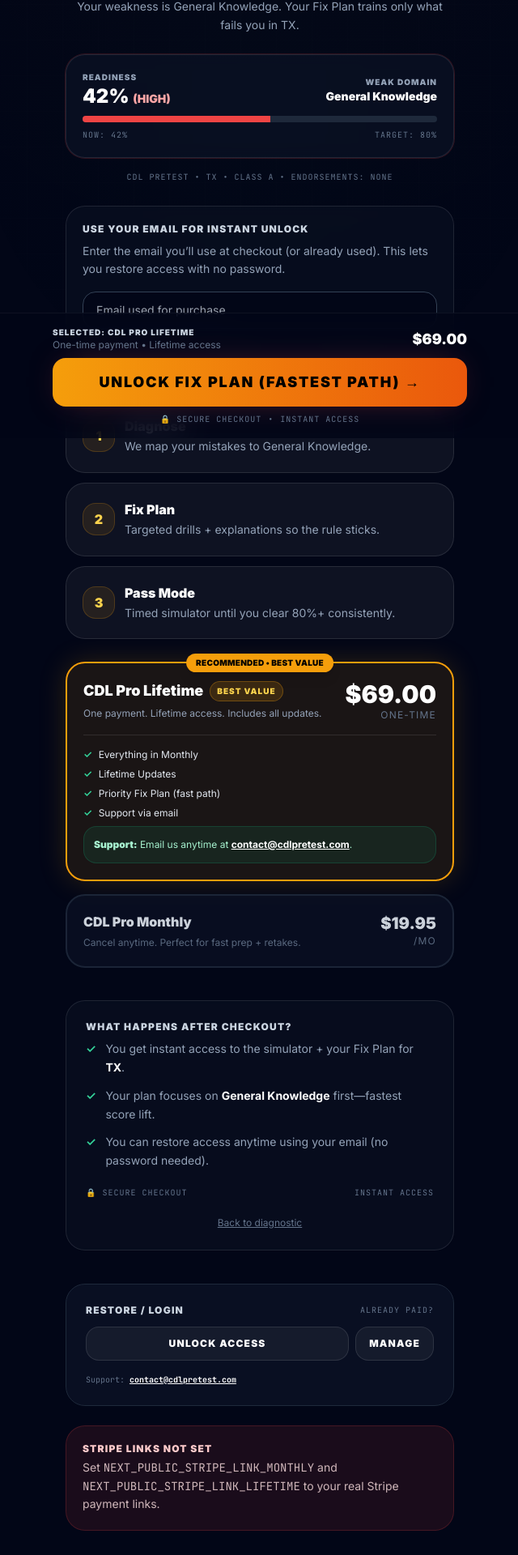
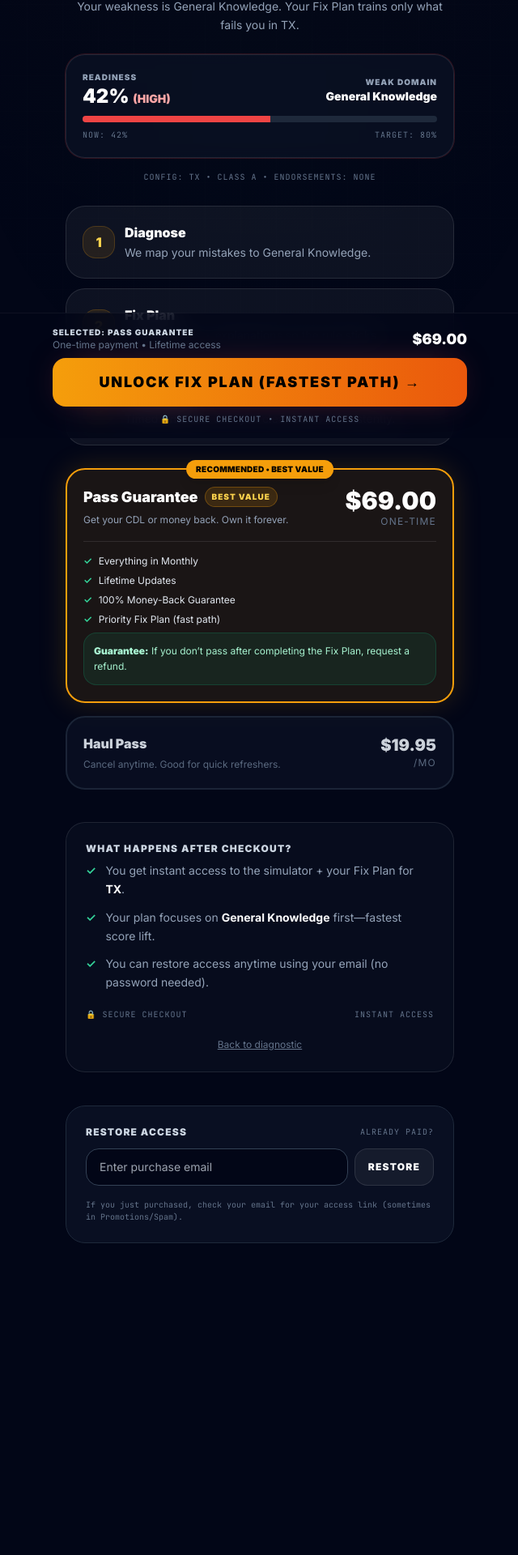
Before and after one commit to ismaelngoie/cdlpracticetest, a Next.js app: page /pay in a window 1280 px wide. Shown: the part 259-2179 px from the top of the page at 81% size, without its empty margins (319-959 px from the left). After the commit the page ends 1962 px from the top, so only its background shows below. Built offline with nearby package versions, Linux system fonts and the light colour scheme.

Commit message:
Update page.tsx

```diff
--- a/app/pay/page.tsx
+++ b/app/pay/page.tsx
@@ -7,50 +7,44 @@ import { useRouter, useSearchParams } from "next/navigation";
 
 // --- CONFIG ---
 type PlanKey = "monthly" | "lifetime";
-type AccessType = "subscription" | "lifetime";
 
-const APP_NAME = "CDL PreTest";
-const SUPPORT_EMAIL = "contact@cdlpretest.com";
-const PASSING_SCORE = 80;
-
-// Optional: keep in sync with your sim page config key
-const CONFIG_KEY = "haulOS.config.v1";
-
-// ✅ Stripe Payment Links (set via env in prod)
-// NEXT_PUBLIC_STRIPE_LINK_MONTHLY=https://buy.stripe.com/xxxx
-// NEXT_PUBLIC_STRIPE_LINK_LIFETIME=https://buy.stripe.com/yyyy
 const STRIPE_LINKS: Record<PlanKey, string> = {
-  monthly: process.env.NEXT_PUBLIC_STRIPE_LINK_MONTHLY || "https://buy.stripe.com/test_monthly",
-  lifetime: process.env.NEXT_PUBLIC_STRIPE_LINK_LIFETIME || "https://buy.stripe.com/test_lifetime",
+  // ⚠️ Replace with your real Stripe payment links
+  monthly: "https://buy.stripe.com/test_monthly",
+  lifetime: "https://buy.stripe.com/test_lifetime",
 };
 
 const PRICING = {
   monthly: {
     price: 19.95,
     cadence: "/mo",
-    title: "CDL Pro Monthly",
-    subtitle: "Cancel anytime. Perfect for fast prep + retakes.",
-    features: ["Full CDL Simulator Access", "Smart Fix Plan", "Unlimited Practice Tests", "Instant Explanations"],
+    title: "Haul Pass",
+    subtitle: "Cancel anytime. Good for quick refreshers.",
+    features: ["Full Simulator Access", "Smart Fix Plan", "Unlimited Retakes"],
   },
   lifetime: {
     price: 69.0,
     cadence: " one-time",
-    title: "CDL Pro Lifetime",
-    subtitle: "One payment. Lifetime access. Includes all updates.",
+    title: "Pass Guarantee",
+    subtitle: "Get your CDL or money back. Own it forever.",
     badge: "BEST VALUE",
-    features: ["Everything in Monthly", "Lifetime Updates", "Priority Fix Plan (fast path)", "Support via email"],
+    features: [
+      "Everything in Monthly",
+      "Lifetime Updates",
+      "100% Money-Back Guarantee",
+      "Priority Fix Plan (fast path)",
+    ],
   },
 } as const;
 
-// --- STORAGE (client only) ---
-const ACCESS_KEY = "cdlpretest.access.v1"; // JSON
-const EMAIL_KEY = "cdlpretest.email.v1"; // string
+const PASSING_SCORE = 80;
 
-type StoredAccess = {
-  email: string;
-  access: AccessType;
-  ts: number; // Date.now()
-};
+// Optional: keep in sync with your sim page config key
+const CONFIG_KEY = "haulOS.config.v1";
+
+// ✅ NEW: local storage keys for entitlement + billing email (used by restore + profile)
+const ACCESS_KEY = "haulOS.access.v1"; // "subscription" | "lifetime"
+const EMAIL_KEY = "haulOS.email.v1"; // purchase/billing email
 
 type UserContext = {
   score: number;
@@ -122,11 +116,11 @@ function stepCopy(score: number, weakDomain: string, userState: string) {
   if (score >= PASSING_SCORE) {
     return {
       headline: "Lock in your pass.",
-      sub: `You’re at ${score}%. Polish the last weak spots and walk into the ${userState} CDL test confident.`,
+      sub: `You’re at ${score}%. Fix the last weak spots and walk into the ${userState} test confident.`,
       steps: [
         { k: "1", t: "Confirm mastery", d: "Run targeted sets until your weak domain never misses." },
         { k: "2", t: "Timed reps", d: "Build speed under pressure so test day feels easy." },
-        { k: "3", t: "Final sweep", d: "Practice full simulator runs until you’re consistently 80%+." },
+        { k: "3", t: "Final sweep", d: "Practice the full simulator until you’re consistently 80%+." },
       ],
     };
   }
@@ -141,50 +135,29 @@ function stepCopy(score: number, weakDomain: string, userState: string) {
   };
 }
 
-function getStoredAccess(): StoredAccess | null {
-  const raw = safeParseJSON<StoredAccess>(typeof window !== "undefined" ? localStorage.getItem(ACCESS_KEY) : null);
-  if (!raw) return null;
-  if (!raw.email || !raw.access) return null;
-  return raw;
-}
+// ✅ NEW: Login response type matches your /api/login function
+type LoginResponse = { ok: boolean; access?: "subscription" | "lifetime"; error?: string };
 
-function persistAccess(email: string, access: AccessType) {
-  const payload: StoredAccess = { email, access, ts: Date.now() };
-  localStorage.setItem(ACCESS_KEY, JSON.stringify(payload));
-  localStorage.setItem(EMAIL_KEY, email);
+async function loginWithEmail(email: string): Promise<LoginResponse> {
+  const res = await fetch("/api/login", {
+    method: "POST",
+    headers: { "Content-Type": "application/json" },
+    body: JSON.stringify({ email }),
+    cache: "no-store",
+  });
 
-  // (Optional) legacy/compat keys (harmless + helps older gating code if any exists)
-  localStorage.setItem("haul.access", access);
-  localStorage.setItem("haul.email", email);
-  localStorage.setItem("userEmail", email);
-}
+  let json: any = null;
+  try {
+    json = await res.json();
+  } catch {
+    json = null;
+  }
 
-async function postJSON<T>(path: string, body: any, timeoutMs = 10000): Promise<T> {
-  const controller = new AbortController();
-  const t = setTimeout(() => controller.abort(), timeoutMs);
+  if (!res.ok) {
+    return { ok: false, error: json?.error || "Server error" };
+  }
 
-  try {
-    const res = await fetch(path, {
-      method: "POST",
-      headers: { "Content-Type": "application/json" },
-      cache: "no-store",
-      body: JSON.stringify(body),
-      signal: controller.signal,
-    });
-
-    const json = (await res.json().catch(() => ({}))) as any;
-    return json as T;
-  } finally {
-    clearTimeout(t);
-  }
-}
-
-function buildStripeLink(base: string, email?: string) {
-  // Stripe hosted checkout often supports prefilled_email as a query param (works with many payment links).
-  // If your link already has params, we append.
-  if (!email || !email.includes("@")) return base;
-  const sep = base.includes("?") ? "&" : "?";
-  return `${base}${sep}prefilled_email=${encodeURIComponent(email.trim())}`;
+  return (json || { ok: false }) as LoginResponse;
 }
 
 function PaywallContent() {
@@ -202,27 +175,14 @@ function PaywallContent() {
     endorsements: [],
   });
 
-  // Email (used for BOTH checkout prefill + restore/login)
-  const [email, setEmail] = useState("");
-
-  // Restore/login
+  // Restore
+  const [restoreEmail, setRestoreEmail] = useState("");
   const [isRestoring, setIsRestoring] = useState(false);
   const [restoreMsg, setRestoreMsg] = useState("");
-  const [restoredAccess, setRestoredAccess] = useState<AccessType | null>(null);
-
-  // Billing portal
-  const [isOpeningPortal, setIsOpeningPortal] = useState(false);
-  const [portalMsg, setPortalMsg] = useState("");
 
   // Sticky CTA behavior
   const [showSticky, setShowSticky] = useState(true);
   const topCtaRef = useRef<HTMLDivElement | null>(null);
-
-  const nextPath = useMemo(() => {
-    // Where to send users after successful login/restore
-    const n = searchParams.get("next");
-    return n && n.startsWith("/") ? n : "/sim";
-  }, [searchParams]);
 
   useEffect(() => {
     const s = parseInt(localStorage.getItem("diagnosticScore") || "42", 10);
@@ -247,12 +207,6 @@ function PaywallContent() {
       license,
       endorsements,
     });
-
-    // Prefill email from storage if we have it
-    const storedEmail = localStorage.getItem(EMAIL_KEY) || localStorage.getItem("haul.email") || "";
-    const stored = getStoredAccess();
-    if (stored?.email) setEmail(stored.email);
-    else if (storedEmail) setEmail(storedEmail);
   }, []);
 
   useEffect(() => {
@@ -274,16 +228,32 @@ function PaywallContent() {
     if (plan === "monthly" || plan === "lifetime") setSelectedPlan(plan);
   }, [searchParams]);
 
-  // Show success/cancel hints if Stripe redirects back with params (depends on your payment link settings)
+  // ✅ NEW: prefill restore email from URL (?email=) or saved local storage email
   useEffect(() => {
-    const success = searchParams.get("success");
-    const canceled = searchParams.get("canceled");
-    if (success) {
-      setRestoreMsg("Payment received ✅ Enter your purchase email to unlock access instantly.");
-    } else if (canceled) {
-      setRestoreMsg("Checkout canceled. You can try again anytime.");
+    const urlEmail = String(searchParams.get("email") || "").trim().toLowerCase();
+    if (urlEmail && urlEmail.includes("@")) {
+      setRestoreEmail(urlEmail);
+      return;
+    }
+
+    try {
+      const saved = String(localStorage.getItem(EMAIL_KEY) || localStorage.getItem("userEmail") || "").trim();
+      if (saved && saved.includes("@")) setRestoreEmail(saved.toLowerCase());
+    } catch {
+      // ignore
     }
   }, [searchParams]);
+
+  // ✅ NEW: checkout URL can prefill Stripe email if user typed one (or it was prefilled)
+  const checkoutUrl = useMemo(() => {
+    const base = STRIPE_LINKS[selectedPlan];
+    const email = String(restoreEmail || "").trim().toLowerCase();
+
+    if (!email || !email.includes("@")) return base;
+
+    const join = base.includes("?") ? "&" : "?";
+    return `${base}${join}prefilled_email=${encodeURIComponent(email)}`;
+  }, [selectedPlan, restoreEmail]);
 
   const { label: risk, tone } = riskFromScore(ctx.score);
   const tc = toneClasses(tone);
@@ -291,102 +261,51 @@ function PaywallContent() {
   const copy = useMemo(() => stepCopy(ctx.score, ctx.weakDomain, ctx.userState), [ctx.score, ctx.weakDomain, ctx.userState]);
 
   const progressToPass = useMemo(() => {
+    // visual progress towards PASSING_SCORE, capped
     const pct = (ctx.score / PASSING_SCORE) * 100;
     return clamp(Math.round(pct), 0, 100);
   }, [ctx.score]);
 
+  // ✅ NEW: risk-based sticky CTA text
   const stickyCtaText = useMemo(() => {
     if (risk === "HIGH") return "Unlock Fix Plan (fastest path) →";
     if (risk === "ELEVATED") return "Unlock Fix Plan (push to 80%) →";
-    return "Unlock Final Sweep Plan →";
+    return "Unlock Final Sweep Plan →"; // CLEAR
   }, [risk]);
 
-  const checkoutUrl = useMemo(() => buildStripeLink(STRIPE_LINKS[selectedPlan], email), [selectedPlan, email]);
+  const handleRestore = async () => {
+    const email = String(restoreEmail || "").trim().toLowerCase();
 
-  const checkoutDisabled = useMemo(() => {
-    // We don’t *require* email to checkout (Stripe can collect it),
-    // but email improves matching for instant restore/login.
-    return !STRIPE_LINKS[selectedPlan] || STRIPE_LINKS[selectedPlan].includes("test_");
-  }, [selectedPlan]);
-
-  const handleCheckout = () => {
-    // If user typed an email, store it so “restore” becomes one-tap after checkout email receipt.
-    if (email && email.includes("@")) {
-      localStorage.setItem(EMAIL_KEY, email.trim().toLowerCase());
-      localStorage.setItem("haul.email", email.trim().toLowerCase());
-    }
-    window.location.href = checkoutUrl;
-  };
-
-  const handleRestore = async () => {
-    const e = email.trim().toLowerCase();
-    if (!e || !e.includes("@")) {
-      setRestoreMsg("Please enter a valid purchase email.");
+    if (!email.includes("@")) {
+      setRestoreMsg("Please enter a valid email.");
       return;
     }
 
-    setPortalMsg("");
     setRestoreMsg("");
-    setRestoredAccess(null);
     setIsRestoring(true);
 
     try {
-      // ✅ Real login check (Cloudflare Pages Function): POST /api/login { email }
-      const res = await postJSON<{ ok: boolean; access?: AccessType; error?: string }>("/api/login", { email: e });
+      const result = await loginWithEmail(email);
 
-      if (!res?.ok || !res.access) {
-        setRestoreMsg(
-          "No active access found for that email. If you just purchased, wait 1–2 minutes then try again (also check Promotions/Spam)."
-        );
+      if (result?.ok && (result.access === "subscription" || result.access === "lifetime")) {
+        try {
+          localStorage.setItem(EMAIL_KEY, email);
+          localStorage.setItem("userEmail", email);
+          localStorage.setItem(ACCESS_KEY, result.access);
+        } catch {
+          // ignore
+        }
+
+        setIsRestoring(false);
+        router.push("/profile");
         return;
       }
 
-      persistAccess(e, res.access);
-      setRestoredAccess(res.access);
-      setRestoreMsg(`Unlocked ✅ (${res.access === "lifetime" ? "Lifetime" : "Subscription"}). Redirecting…`);
-
-      // slight delay so UI updates
-      setTimeout(() => router.push(nextPath), 650);
-    } catch (err: any) {
-      setRestoreMsg(err?.message ? `Error: ${err.message}` : "Something went wrong. Please try again.");
-    } finally {
+      setRestoreMsg("We couldn’t find that email. If you just purchased, check your inbox for the access link.");
       setIsRestoring(false);
-    }
-  };
-
-  const handleOpenPortal = async () => {
-    const e = email.trim().toLowerCase();
-    if (!e || !e.includes("@")) {
-      setPortalMsg("Enter the same email you used to pay.");
-      return;
-    }
-
-    setPortalMsg("");
-    setIsOpeningPortal(true);
-
-    try {
-      // ✅ Prefer /api/billing/portal. If your project still uses /api/billing-portal, we fallback.
-      let res = await postJSON<{ ok: boolean; url?: string; error?: string }>("/api/billing/portal", { email: e });
-
-      if (!res?.ok || !res.url) {
-        // fallback to older endpoint name if present in your project
-        res = await postJSON<{ ok: boolean; url?: string; error?: string }>("/api/billing-portal", {
-          email: e,
-          returnUrl: `${window.location.origin}/profile`,
-        });
-      }
-
-      if (!res?.ok || !res.url) {
-        setPortalMsg(res?.error || "Could not open the subscription portal for that email.");
-        return;
-      }
-
-      window.open(res.url, "_blank", "noopener,noreferrer");
-      setPortalMsg("Portal opened in a new tab.");
-    } catch (err: any) {
-      setPortalMsg(err?.message ? `Error: ${err.message}` : "Something went wrong. Please try again.");
-    } finally {
-      setIsOpeningPortal(false);
+    } catch {
+      setRestoreMsg("We couldn’t find that email. If you just purchased, check your inbox for the access link.");
+      setIsRestoring(false);
     }
   };
 
@@ -411,12 +330,10 @@ function PaywallContent() {
           <div className="flex flex-wrap justify-center gap-2 mb-4">
             <ValueChip>Secure checkout</ValueChip>
             <ValueChip>Instant access</ValueChip>
-            <ValueChip>DMV-focused prep</ValueChip>
+            <ValueChip>Pass Guarantee</ValueChip>
           </div>
 
-          <div
-            className={`inline-flex items-center gap-2 px-3 py-1 rounded-full border ${tc.pill} text-[10px] font-black uppercase tracking-widest mb-4`}
-          >
+          <div className={`inline-flex items-center gap-2 px-3 py-1 rounded-full border ${tc.pill} text-[10px] font-black uppercase tracking-widest mb-4`}>
             ⚠️ Diagnostic Result • {ctx.userState} • {classLabel(ctx.license)}
           </div>
 
@@ -457,27 +374,9 @@ function PaywallContent() {
 
           {/* Personalization strip */}
           <div className="mt-4 text-[10px] font-mono text-slate-500 uppercase tracking-widest">
-            {APP_NAME} • {ctx.userState} • {classLabel(ctx.license)} • Endorsements: {formatEndorsements(ctx.endorsements)}
+            Config: {ctx.userState} • {classLabel(ctx.license)} • Endorsements: {formatEndorsements(ctx.endorsements)}
           </div>
         </motion.div>
-
-        {/* EMAIL (prefill + restore) */}
-        <div className="mb-6 rounded-3xl border border-white/10 bg-slate-900/40 backdrop-blur p-5 text-left">
-          <div className="text-xs font-black uppercase tracking-widest text-slate-300 mb-2">Use your email for instant unlock</div>
-          <p className="text-sm text-slate-400 leading-relaxed mb-4">
-            Enter the email you’ll use at checkout (or already used). This lets you restore access with no password.
-          </p>
-          <input
-            type="email"
-            placeholder="Email used for purchase"
-            value={email}
-            onChange={(e) => setEmail(e.target.value)}
-            className="w-full bg-slate-950 border border-slate-700 rounded-2xl px-4 py-3 text-sm text-white focus:border-amber-500 outline-none"
-          />
-          <p className="mt-3 text-[10px] text-slate-500 font-mono">
-            Tip: If you checked out with Apple Pay / Link, use the email on your Stripe receipt.
-          </p>
-        </div>
 
         {/* WHAT YOU GET */}
         <div className="grid grid-cols-1 gap-3 mb-7">
@@ -506,7 +405,7 @@ function PaywallContent() {
                 ? "bg-amber-500/10 border-amber-500 shadow-[0_0_34px_rgba(245,158,11,0.18)]"
                 : "bg-slate-900/60 border-slate-800 hover:border-slate-700"
             }`}
-            aria-label="Select CDL Pro Lifetime plan"
+            aria-label="Select Pass Guarantee plan"
           >
             {selectedPlan === "lifetime" && (
               <div className="absolute -top-3 left-1/2 -translate-x-1/2 bg-amber-500 text-black text-[10px] font-black px-3 py-1 rounded-full uppercase tracking-wide shadow-lg">
@@ -546,12 +445,9 @@ function PaywallContent() {
                       <span className="text-emerald-400 font-black">✓</span> {feat}
                     </div>
                   ))}
+
                   <div className="mt-3 rounded-2xl bg-emerald-500/10 border border-emerald-500/20 p-3 text-xs text-emerald-200 leading-relaxed">
-                    <span className="font-black">Support:</span> Email us anytime at{" "}
-                    <a className="underline text-white font-bold" href={`mailto:${SUPPORT_EMAIL}?subject=Support%20Request%20-%20CDL%20PreTest`}>
-                      {SUPPORT_EMAIL}
-                    </a>
-                    .
+                    <span className="font-black">Guarantee:</span> If you don’t pass after completing the Fix Plan, request a refund.
                   </div>
                 </motion.div>
               )}
@@ -566,7 +462,7 @@ function PaywallContent() {
                 ? "bg-white/5 border-slate-500"
                 : "bg-slate-900/60 border-slate-800 opacity-90 hover:opacity-100 hover:border-slate-700"
             }`}
-            aria-label="Select CDL Pro Monthly plan"
+            aria-label="Select Haul Pass monthly plan"
           >
             <div className="flex justify-between items-start gap-4">
               <div className="min-w-0">
@@ -608,8 +504,7 @@ function PaywallContent() {
             <div className="flex gap-3">
               <span className="text-emerald-400 font-black">✓</span>
               <span>
-                You get instant access to the simulator + your Fix Plan for{" "}
-                <span className="font-bold text-white">{ctx.userState}</span>.
+                You get instant access to the simulator + your Fix Plan for <span className="font-bold text-white">{ctx.userState}</span>.
               </span>
             </div>
             <div className="flex gap-3">
@@ -636,76 +531,44 @@ function PaywallContent() {
           </div>
         </div>
 
-        {/* RESTORE / LOGIN + PORTAL */}
+        {/* RESTORE */}
         <div className="mt-10 p-6 rounded-3xl bg-slate-900/60 border border-slate-800 text-left">
           <div className="flex items-center justify-between gap-3 mb-3">
-            <h4 className="text-xs font-black text-slate-300 uppercase tracking-widest">Restore / Login</h4>
+            <h4 className="text-xs font-black text-slate-300 uppercase tracking-widest">Restore access</h4>
             <span className="text-[10px] font-mono text-slate-500 uppercase tracking-widest">Already paid?</span>
           </div>
 
           <div className="flex gap-2">
+            <input
+              type="email"
+              placeholder="Enter purchase email"
+              value={restoreEmail}
+              onChange={(e) => setRestoreEmail(e.target.value)}
+              className="flex-1 bg-slate-950 border border-slate-700 rounded-2xl px-4 py-3 text-sm text-white focus:border-amber-500 outline-none"
+            />
             <button
               onClick={handleRestore}
               disabled={isRestoring}
-              className={`flex-1 px-4 py-3 rounded-2xl text-xs font-black uppercase tracking-widest border border-white/10 ${
+              className={`px-4 py-3 rounded-2xl text-xs font-black uppercase tracking-widest border border-white/10 ${
                 isRestoring ? "bg-slate-800 text-slate-400" : "bg-white/5 hover:bg-white/10 text-white"
               }`}
             >
-              {isRestoring ? "Checking..." : "Unlock access"}
-            </button>
-
-            <button
-              onClick={handleOpenPortal}
-              disabled={isOpeningPortal}
-              className={`px-4 py-3 rounded-2xl text-xs font-black uppercase tracking-widest border border-white/10 ${
-                isOpeningPortal ? "bg-slate-800 text-slate-400" : "bg-white/5 hover:bg-white/10 text-white"
-              }`}
-              title="Update card, cancel subscription, view invoices"
-            >
-              {isOpeningPortal ? "Opening..." : "Manage"}
+              {isRestoring ? "Checking..." : "Restore"}
             </button>
           </div>
 
           <AnimatePresence>
-            {(restoreMsg || portalMsg) && (
-              <motion.div
-                initial={{ opacity: 0, y: 6 }}
-                animate={{ opacity: 1, y: 0 }}
-                exit={{ opacity: 0, y: 6 }}
-                className="mt-3 space-y-2"
-              >
-                {restoreMsg && <p className="text-xs text-amber-300">{restoreMsg}</p>}
-                {portalMsg && <p className="text-xs text-slate-300">{portalMsg}</p>}
-                {restoredAccess && (
-                  <p className="text-[10px] text-slate-500 font-mono uppercase tracking-widest">
-                    Access: {restoredAccess === "lifetime" ? "Lifetime" : "Subscription"} • Redirecting to {nextPath}
-                  </p>
-                )}
-              </motion.div>
+            {restoreMsg && (
+              <motion.p initial={{ opacity: 0, y: 6 }} animate={{ opacity: 1, y: 0 }} exit={{ opacity: 0, y: 6 }} className="text-xs text-amber-300 mt-3">
+                {restoreMsg}
+              </motion.p>
             )}
           </AnimatePresence>
 
           <p className="text-[10px] text-slate-500 font-mono mt-4">
-            Support:{" "}
-            <a
-              className="underline text-white font-bold"
-              href={`mailto:${SUPPORT_EMAIL}?subject=Support%20Request%20-%20CDL%20PreTest&body=Please%20include%20the%20email%20you%20paid%20with%20and%20a%20brief%20description%20of%20the%20issue.`}
-            >
-              {SUPPORT_EMAIL}
-            </a>
+            If you just purchased, check your email for your access link (sometimes in Promotions/Spam).
           </p>
         </div>
-
-        {/* DEV SAFETY: warn if Stripe links are still placeholders */}
-        {checkoutDisabled && (
-          <div className="mt-6 rounded-3xl border border-red-500/20 bg-red-500/10 p-5 text-left">
-            <div className="text-xs font-black uppercase tracking-widest text-red-200 mb-1">Stripe links not set</div>
-            <div className="text-sm text-red-100/80 leading-relaxed">
-              Set <span className="font-mono">NEXT_PUBLIC_STRIPE_LINK_MONTHLY</span> and{" "}
-              <span className="font-mono">NEXT_PUBLIC_STRIPE_LINK_LIFETIME</span> to your real Stripe payment links.
-            </div>
-          </div>
-        )}
 
         <div className="h-10" />
       </main>
@@ -725,9 +588,7 @@ function PaywallContent() {
                   <div className="text-[10px] font-black uppercase tracking-widest text-slate-300">
                     Selected: {PRICING[selectedPlan].title}
                   </div>
-                  <div className="text-xs text-slate-500">
-                    {selectedPlan === "lifetime" ? "One-time payment • Lifetime access" : "Monthly • Cancel anytime"}
-                  </div>
+                  <div className="text-xs text-slate-500">{selectedPlan === "lifetime" ? "One-time payment • Lifetime access" : "Monthly • Cancel anytime"}</div>
                 </div>
                 <div className="text-right">
                   <div className="text-lg font-black text-white">
@@ -737,12 +598,23 @@ function PaywallContent() {
                 </div>
               </div>
 
-              <button
-                onClick={handleCheckout}
+              <a
+                href={checkoutUrl}
+                onClick={() => {
+                  try {
+                    const email = String(restoreEmail || "").trim().toLowerCase();
+                    if (email && email.includes("@")) {
+                      localStorage.setItem(EMAIL_KEY, email);
+                      localStorage.setItem("userEmail", email);
+                    }
+                  } catch {
+                    // ignore
+                  }
+                }}
                 className={`block w-full py-4 rounded-2xl bg-gradient-to-r from-amber-500 to-orange-600 hover:from-amber-400 hover:to-orange-500 text-black font-black text-lg text-center uppercase tracking-widest transition-transform active:scale-95 ${tc.glow}`}
               >
                 {stickyCtaText}
-              </button>
+              </a>
 
               <p className="text-center text-[10px] text-slate-500 mt-2 flex items-center justify-center gap-2 font-mono uppercase tracking-widest">
                 <span>🔒 Secure checkout</span> • <span>Instant access</span>
```
